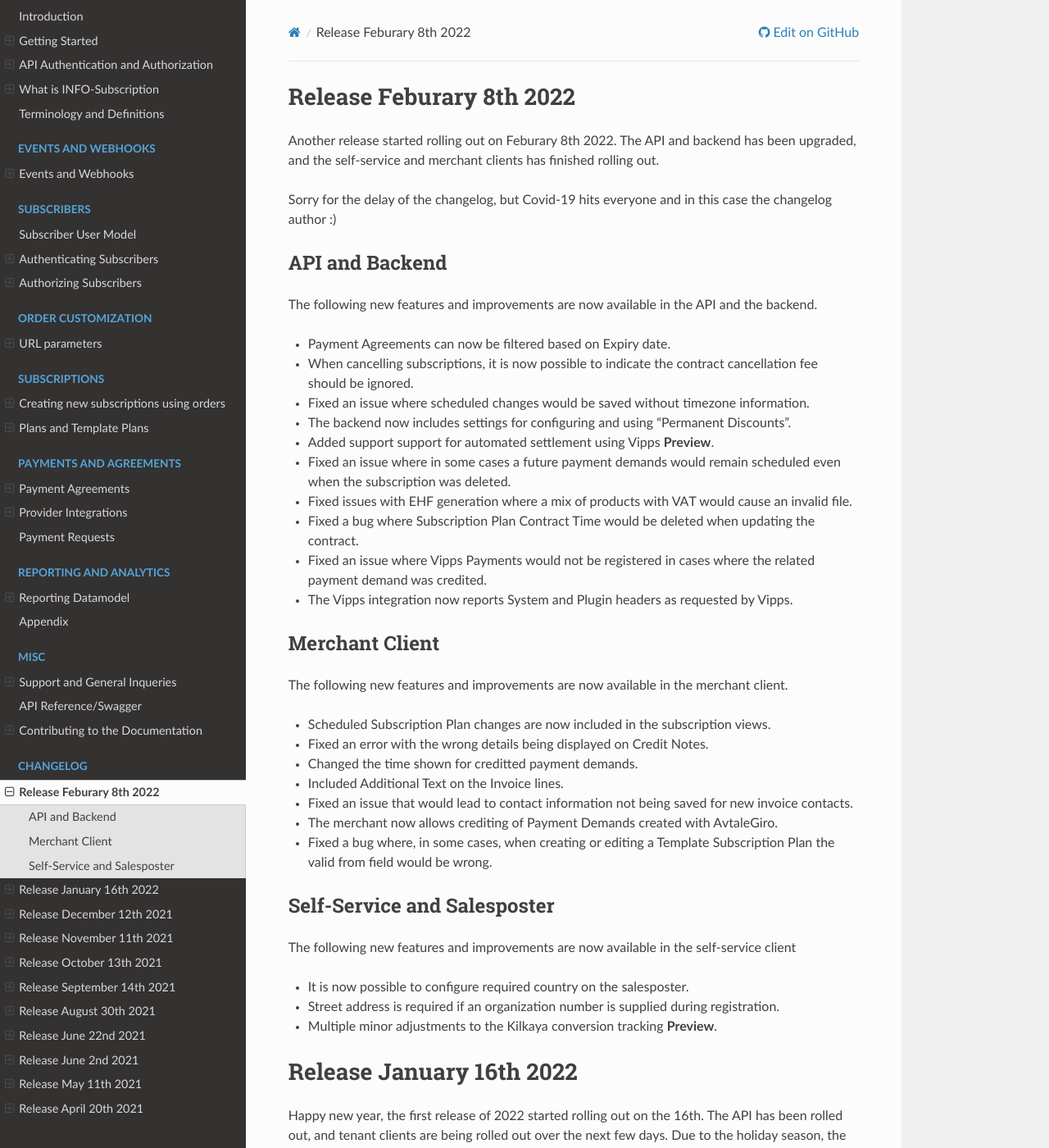
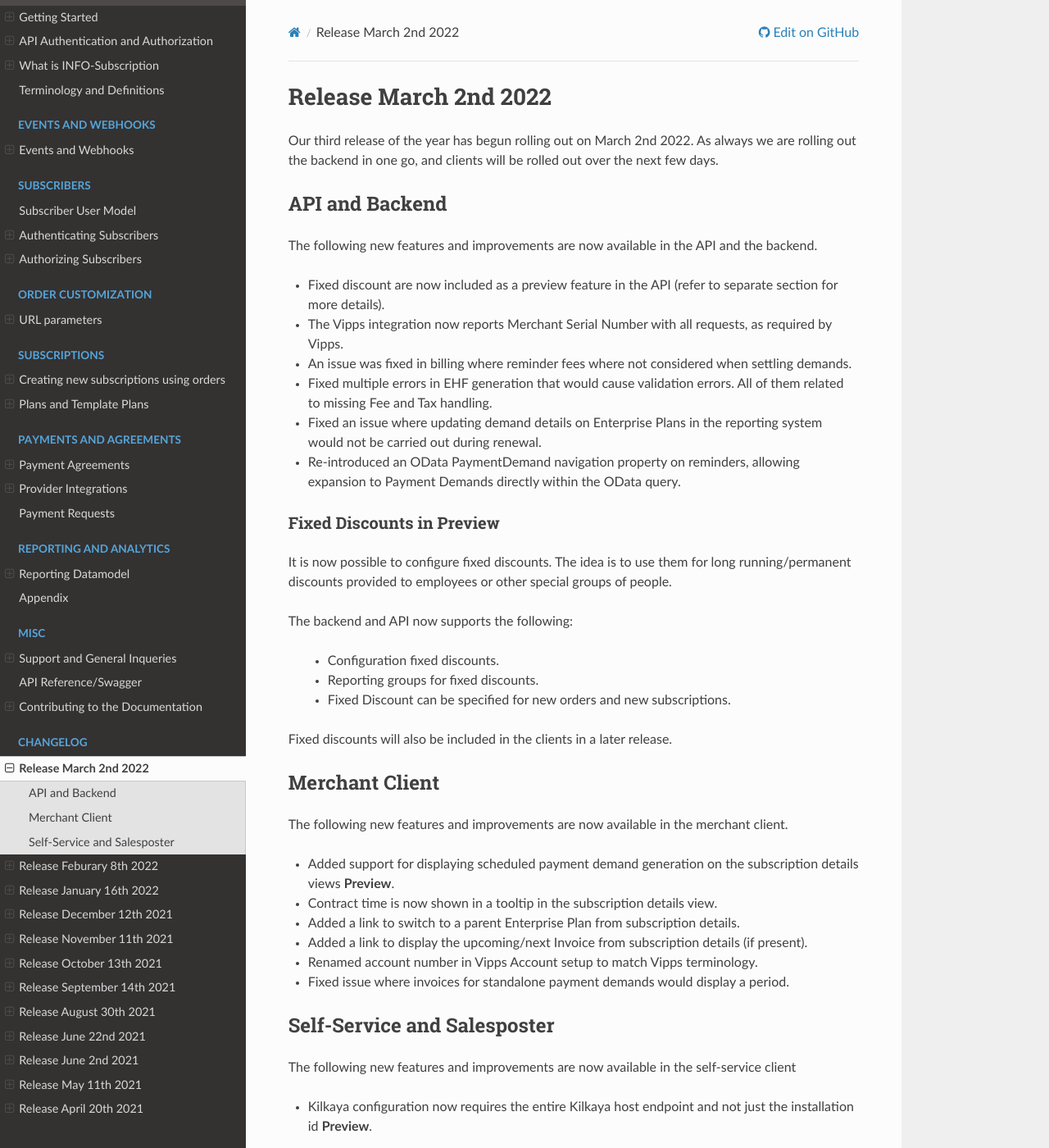
Before and after one commit to infosoftas/info-subscription-doc, a Sphinx documentation site: the page built from source/changelog/changelog.rst, in a window 1280 px wide and 1400 px high. Shown: the whole window at 82% size. Built offline with Sphinx 7.4.7 and the Read the Docs theme 2.0.0, drawn with Linux system fonts in a browser that asks for light colours; formulas are drawn with MathJax 3.

Commit message:
Changelog Release 99 (#46)

```diff
--- a/source/changelog/changelog.rst
+++ b/source/changelog/changelog.rst
@@ -1,3 +1,4 @@
+.. include:: r99.inc
 .. include:: r98.inc
 .. include:: r97.inc
 .. include:: r96.inc
--- /dev/null
+++ b/source/changelog/r99.inc
@@ -0,0 +1,48 @@
+.. _changelog-r99:
+
+***********************
+Release March 2nd 2022
+***********************
+Our third release of the year has begun rolling out on March 2nd 2022.
+As always we are rolling out the backend in one go, and clients will be rolled out over the next few days.
+
+API and Backend
+===============
+The following new features and improvements are now available in the API and the backend.
+
+* Fixed discount are now included as a preview feature in the API (refer to separate section for more details).
+* The Vipps integration now reports Merchant Serial Number with all requests, as required by Vipps.
+* An issue was fixed in billing where reminder fees where not considered when settling demands.
+* Fixed multiple errors in EHF generation that would cause validation errors. All of them related to missing Fee and Tax handling.
+* Fixed an issue where updating demand details on Enterprise Plans in the reporting system would not be carried out during renewal.
+* Re-introduced an OData PaymentDemand navigation property on reminders, allowing expansion to Payment Demands directly within the OData query.
+
+Fixed Discounts in Preview
+--------------------------
+It is now possible to configure fixed discounts.
+The idea is to use them for long running/permanent discounts provided to employees or other special groups of people.
+
+The backend and API now supports the following:
+
+ * Configuration fixed discounts.
+ * Reporting groups for fixed discounts.
+ * Fixed Discount can be specified for new orders and new subscriptions.
+
+Fixed discounts will also be included in the clients in a later release.
+
+Merchant Client
+===============
+The following new features and improvements are now available in the merchant client.
+
+* Added support for displaying scheduled payment demand generation on the subscription details views **Preview**.
+* Contract time is now shown in a tooltip in the subscription details view.
+* Added a link to switch to a parent Enterprise Plan from subscription details.
+* Added a link to display the upcoming/next Invoice from subscription details (if present).
+* Renamed account number in Vipps Account setup to match Vipps terminology.
+* Fixed issue where invoices for standalone payment demands would display a period.
+
+Self-Service and Salesposter
+============================
+The following new features and improvements are now available in the self-service client
+
+* Kilkaya configuration now requires the entire Kilkaya host endpoint and not just the installation id **Preview**.
```
